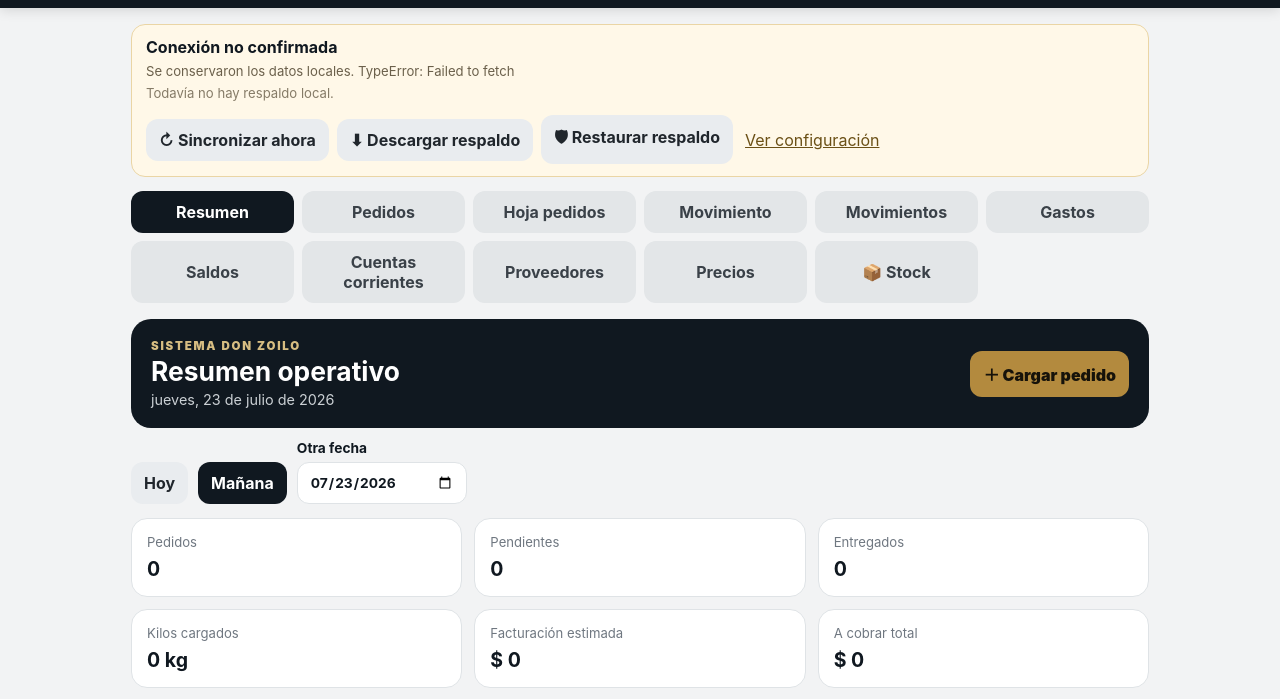
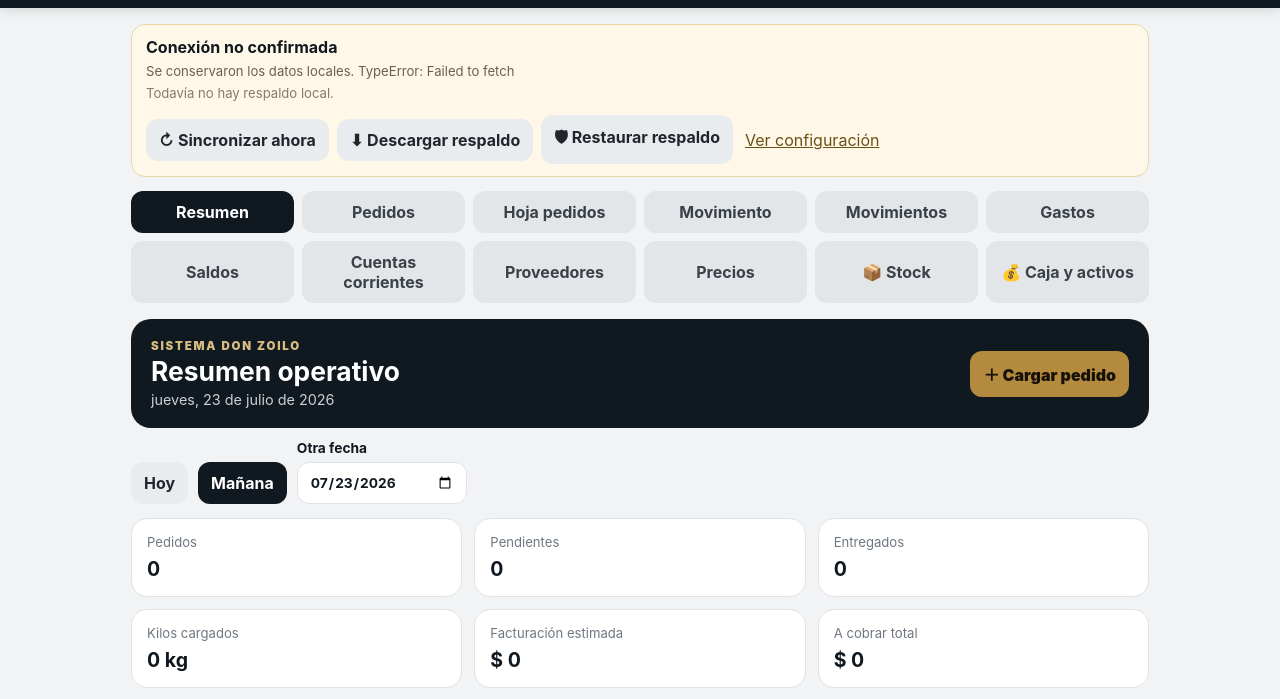
Before and after one commit to carnesdonzoilo/don-zoilo-app, a website: page index.html in a window 1280 px wide. Shown: the part 60-759 px from the top of the page. Drawn offline with nearby package versions, Linux system fonts and the light colour scheme; no server answers.

Commit message:
Update index.html

```diff
--- a/index.html
+++ b/index.html
@@ -991,5 +991,6 @@
   <script src="https://cdn.jsdelivr.net/npm/tesseract.js@5/dist/tesseract.min.js"></script>
   <script src="stock.js"></script>
   <script src="stock-ocr.js"></script>
+  <script src="caja-activos.js"></script>
 </body>
 </html>
```
